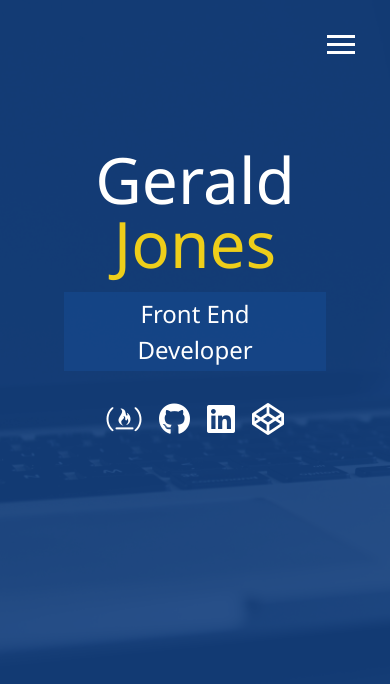
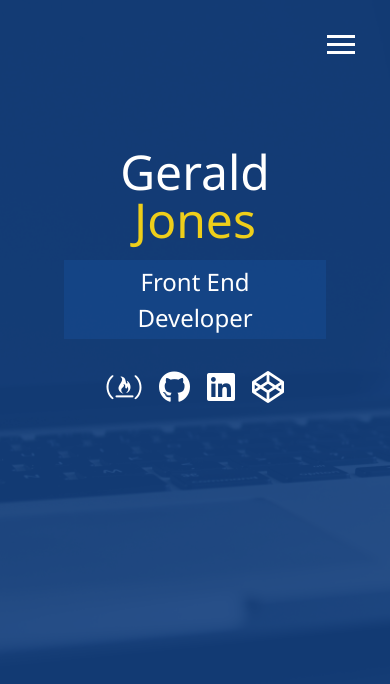
Before and after one commit to znematoadz/portfolio, a website: page dist/index.html in a window 390 px wide. Drawn offline with Linux system fonts and the light colour scheme.

Commit message:
grammar, responsive fix

```diff
--- a/scss/_config.scss
+++ b/scss/_config.scss
@@ -14,6 +14,7 @@ $background-opacity: 0.9;
       background: $home-image;
       background-attachment: fixed;
       background-size: cover;
+      background-repeat: no-repeat;
 
       &:after {
         content: "";
@@ -38,7 +39,7 @@ $background-opacity: 0.9;
 }
 
 @mixin mediaXs {
-  @media screen and (max-width: 500px) {
+  @media screen and (max-width: 400px) {
     @content;
   }
 }
@@ -56,7 +57,7 @@ $background-opacity: 0.9;
 }
 
 @mixin mediaLg {
-  @media screen and (min-width: 769px) and (max-width: 1170px) {
+  @media screen and (min-width: 769px) and (max-width: 1008px) {
     @content;
   }
 }
--- a/scss/_mobile.scss
+++ b/scss/_mobile.scss
@@ -104,12 +104,9 @@
 
   .boxes {
     div {
+      width: 100%;
       font-size: 1rem;
     }
-  }
-
-  .btn {
-    font-size: 0.8rem;
   }
 }
 
@@ -118,12 +115,20 @@
     margin-top: 10vh;
   }
 
+  h1 {
+    &.lg-heading {
+      font-size: 3rem;
+    }
+  }
+
   .projects {
     grid-template-columns: 1fr;
   }
 
   .boxes {
     div {
+      padding: 1rem 0;
+
       a {
         margin: 0 0rem;
       }
```
Also changed, not shown: dist/about.html, dist/contact.html, dist/css/main.css.
